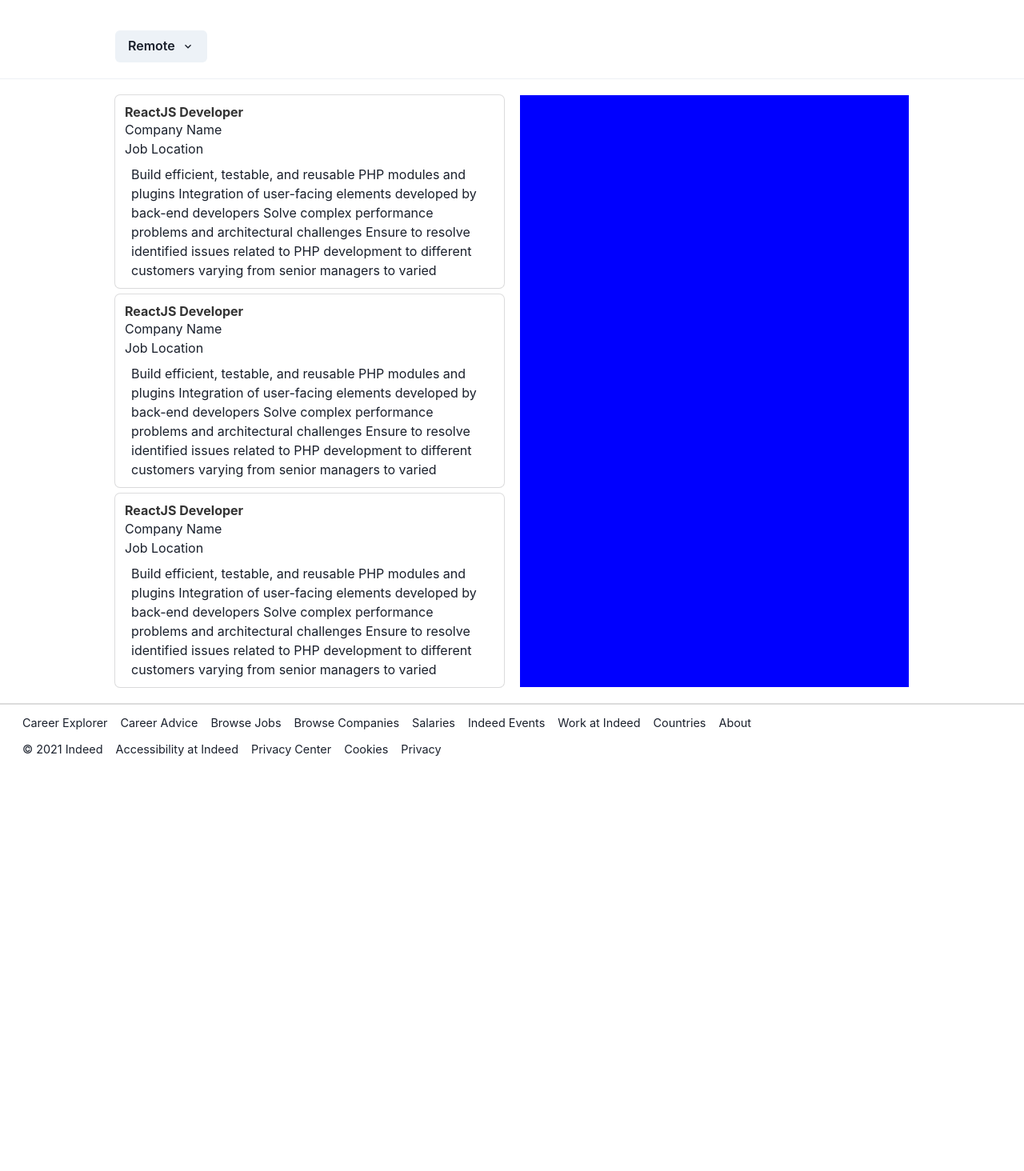
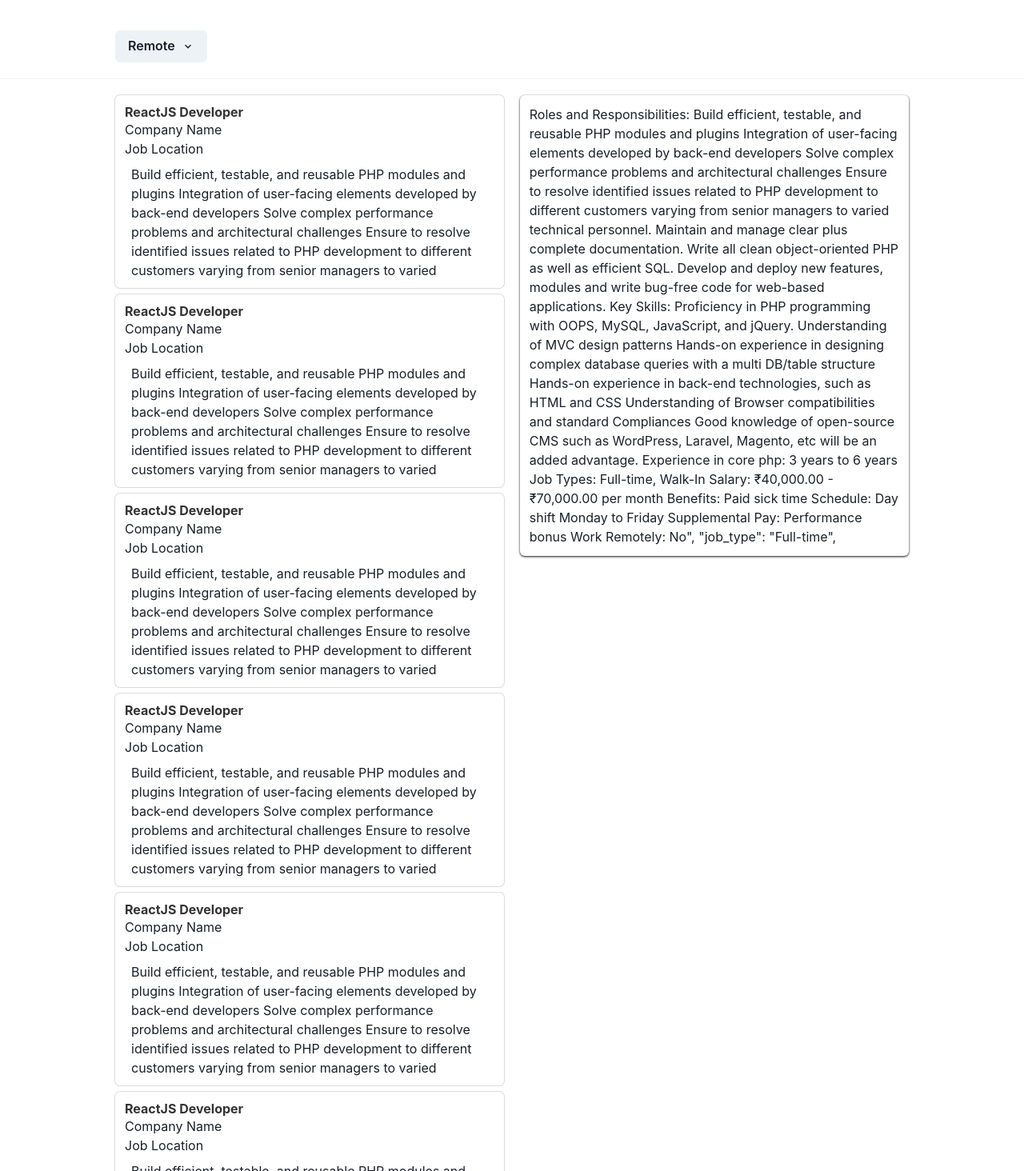
Before and after one commit to IamSanjayGupta/hurried-hospital-4011, a React (Create React App) app: page /jobs in a window 1280 px wide. Shown: the part 146-1610 px from the top of the page at 80% size. Before the commit the page ends 1114 px from the top, so only its background shows below. Built offline with nearby package versions, Linux system fonts and the light colour scheme.

Commit message:
Signing Off for day-4. Day was 7-% productive

```diff
--- a/src/Routes/Jobs.jsx
+++ b/src/Routes/Jobs.jsx
@@ -3,7 +3,7 @@ import Navbar from "../components/Navbar";
 import SearchInput from "../components/SearchInput";
 import FooterNormal from "../components/FooterNormal";
 import FilterButton from "../components/FilterButton";
-import { Box, Container, Divider, Flex, VStack } from "@chakra-ui/react";
+import { Box, Container, Divider, Flex, Text, VStack } from "@chakra-ui/react";
 import { getJobsApi } from "../utils/api";
 import { capitalize, getJobBullets } from "../utils/polyfills";
 import { AppContext } from "../context/AppContext";
@@ -36,14 +36,51 @@ const Jobs = () => {
         <FilterButton data={data} />
       </Container>
       <Divider bg={"gray.300"} my="5" />
-      <Container maxW={"container.lg"} position="sticky">
+      <Container maxW={"container.lg"} position="relative">
         <Flex gap={5}>
           <VStack w={{ base: "100%", md: "50%" }}>
             <JobCards />
             <JobCards />
             <JobCards />
+            <JobCards />
+            <JobCards />
+            <JobCards />
+            <JobCards />
+            <JobCards />
+            <JobCards />
+            <JobCards />
+            <JobCards />
+            <JobCards />
           </VStack>
-          <VStack w={{ base: "0%", md: "50%" }} bg={"blue"}></VStack>
+          <VStack
+            w={"50%"}
+            rounded="md"
+            display={{ base: "none", md: "block" }}
+            position="sticky"
+            top={5}
+            height={"fit-content"}
+            boxShadow="rgba(0, 0, 0, 0.82) 0px 1px 3px, rgba(0, 0, 0, 0.24) 0px 1px 2px"
+            p="3"
+          >
+            <Text>
+              Roles and Responsibilities: Build efficient, testable, and reusable PHP modules and
+              plugins Integration of user-facing elements developed by back-end developers Solve
+              complex performance problems and architectural challenges Ensure to resolve identified
+              issues related to PHP development to different customers varying from senior managers
+              to varied technical personnel. Maintain and manage clear plus complete documentation.
+              Write all clean object-oriented PHP as well as efficient SQL. Develop and deploy new
+              features, modules and write bug-free code for web-based applications. Key Skills:
+              Proficiency in PHP programming with OOPS, MySQL, JavaScript, and jQuery. Understanding
+              of MVC design patterns Hands-on experience in designing complex database queries with
+              a multi DB/table structure Hands-on experience in back-end technologies, such as HTML
+              and CSS Understanding of Browser compatibilities and standard Compliances Good
+              knowledge of open-source CMS such as WordPress, Laravel, Magento, etc will be an added
+              advantage. Experience in core php: 3 years to 6 years Job Types: Full-time, Walk-In
+              Salary: ₹40,000.00 - ₹70,000.00 per month Benefits: Paid sick time Schedule: Day shift
+              Monday to Friday Supplemental Pay: Performance bonus Work Remotely: No", "job_type":
+              "Full-time",
+            </Text>
+          </VStack>
         </Flex>
       </Container>
 
```
